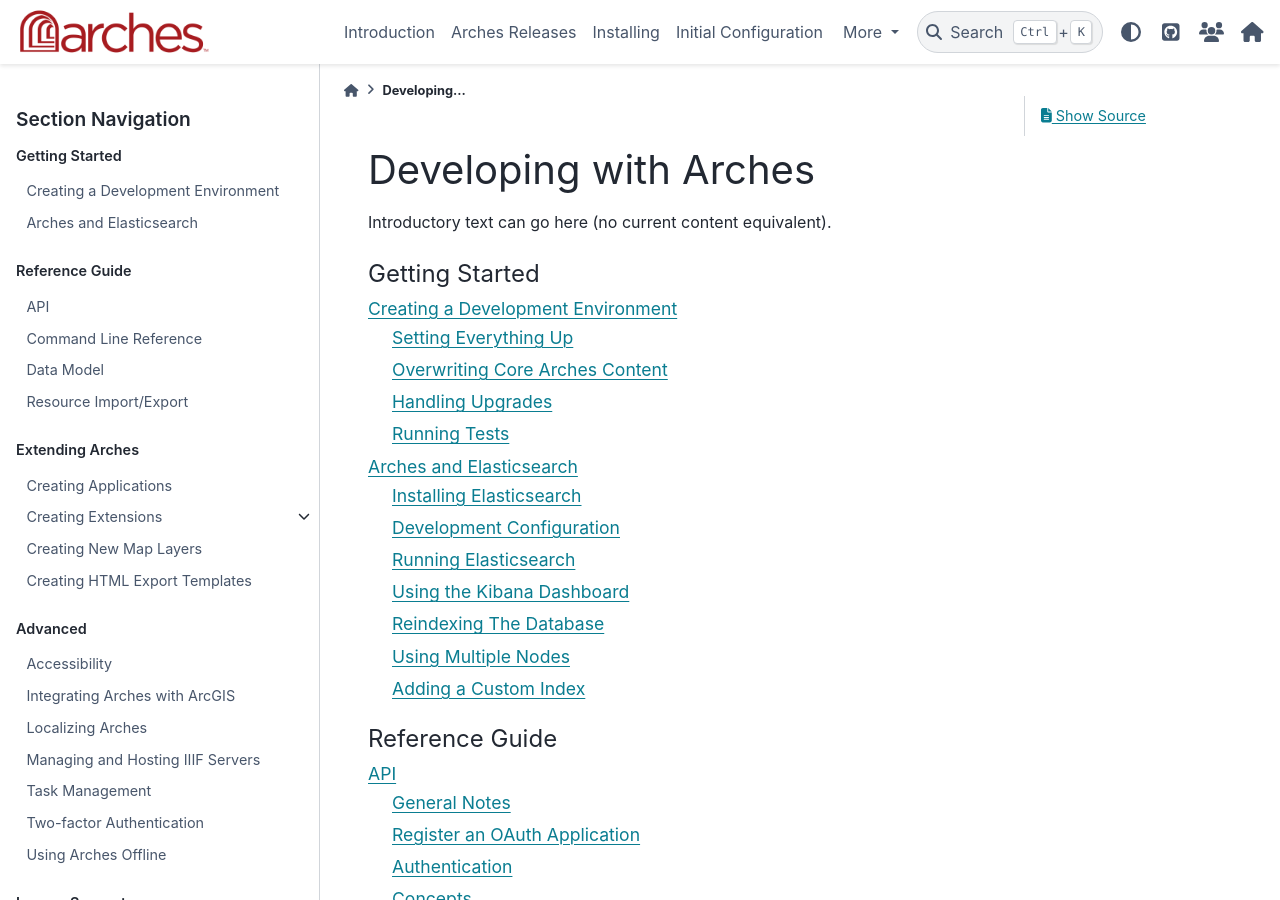
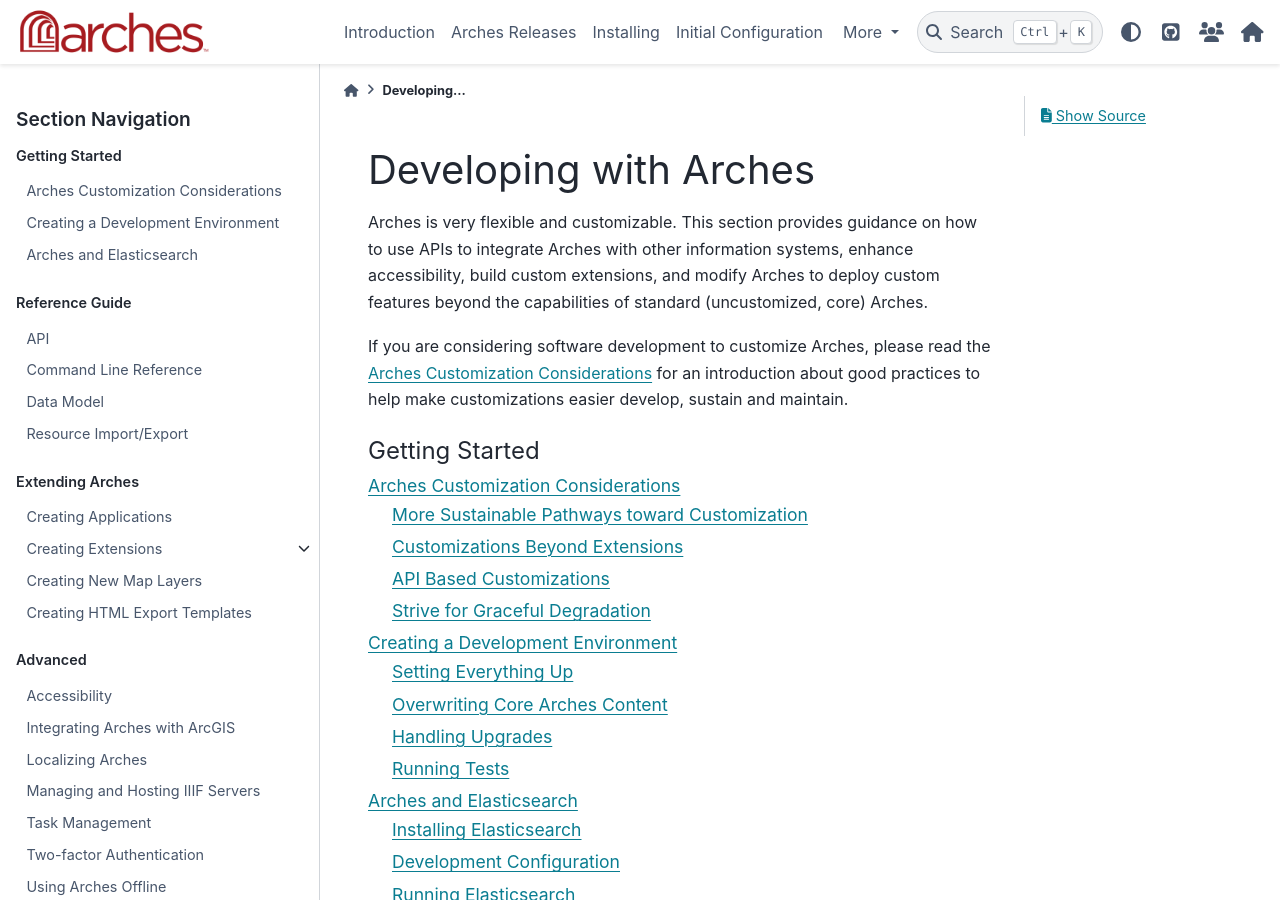
Before and after one commit to archesproject/arches-docs, a Sphinx documentation site: the page built from docs/developing/index.rst, in a window 1280 px wide and 900 px high. Built offline with Sphinx 7.4.7 and the PyData theme 0.15.4, drawn with Linux system fonts in a browser that asks for light colours; some of the changed text lies outside the part shown.

Commit message:
Added high-level guidance for making customizations

```diff
--- a/docs/developing/extending/creating-extensions.rst
+++ b/docs/developing/extending/creating-extensions.rst
@@ -1,6 +1,6 @@
-#######################
+###################
 Creating Extensions
-#######################
+###################
 
 There are a number of patterns in place to allow you to extend Arches. Extensions can be used to customize the data entry process, add custom display widgets to reports, or even define new types of data that Arches can store.
 
--- a/docs/developing/index.rst
+++ b/docs/developing/index.rst
@@ -2,12 +2,15 @@
 Developing with Arches
 ======================
 
-Introductory text can go here (no current content equivalent).
+Arches is very flexible and customizable. This section provides guidance on how to use APIs to integrate Arches with other information systems, enhance accessibility, build custom extensions, and modify Arches to deploy custom features beyond the capabilities of standard (uncustomized, core) Arches.
+
+If you are considering software development to customize Arches, please read the :ref:`Arches Customization Considerations` for an introduction about good practices to help make customizations easier develop, sustain and maintain.
 
 .. toctree::
     :caption: Getting Started
     :maxdepth: 2
 
+    getting-started/customization-considerations
     getting-started/creating-a-development-environment
     getting-started/arches-and-elasticsearch
 
```
Also changed, not shown: docs/developing/getting-started/customization-considerations.rst (added, +29 -0 lines).
